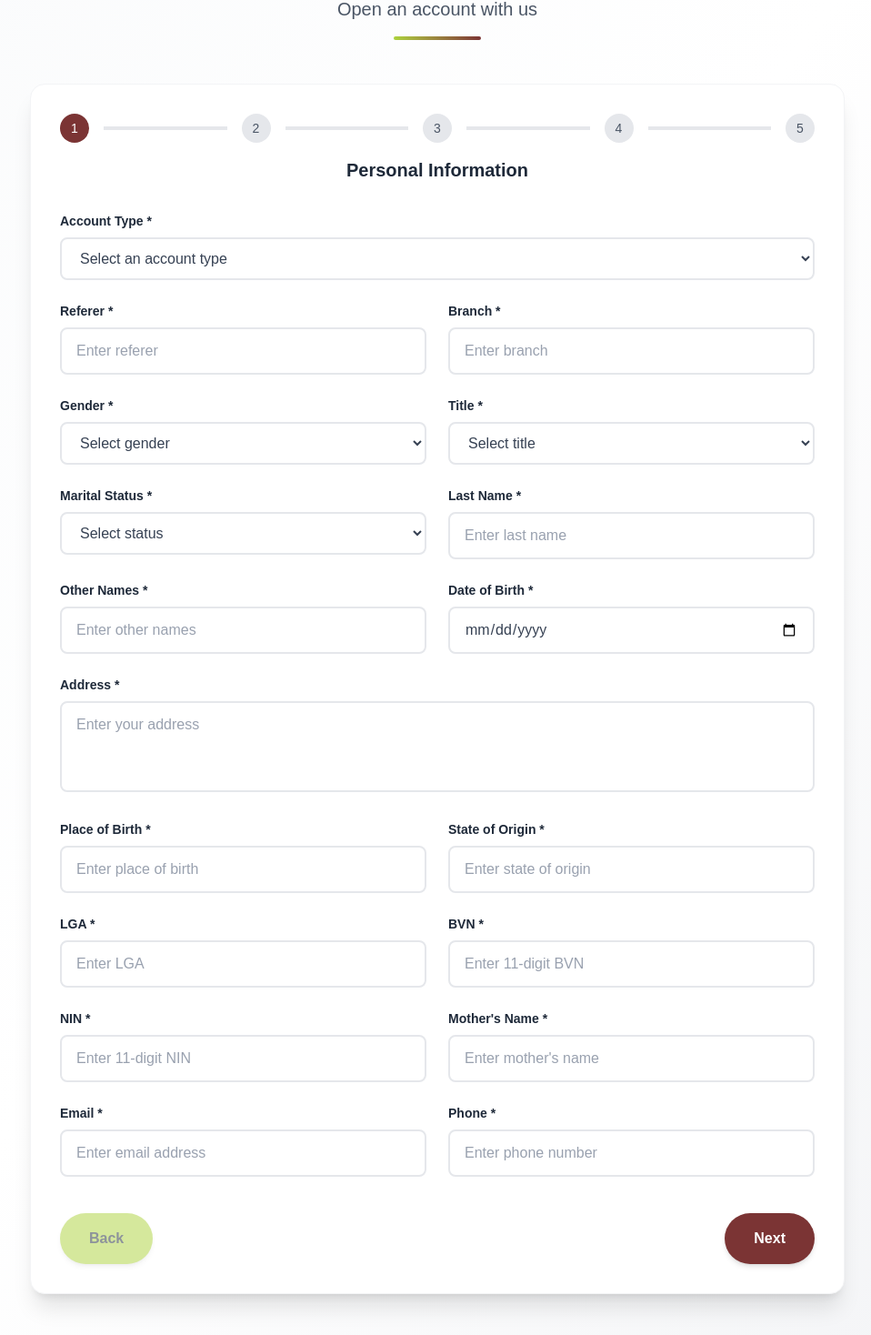
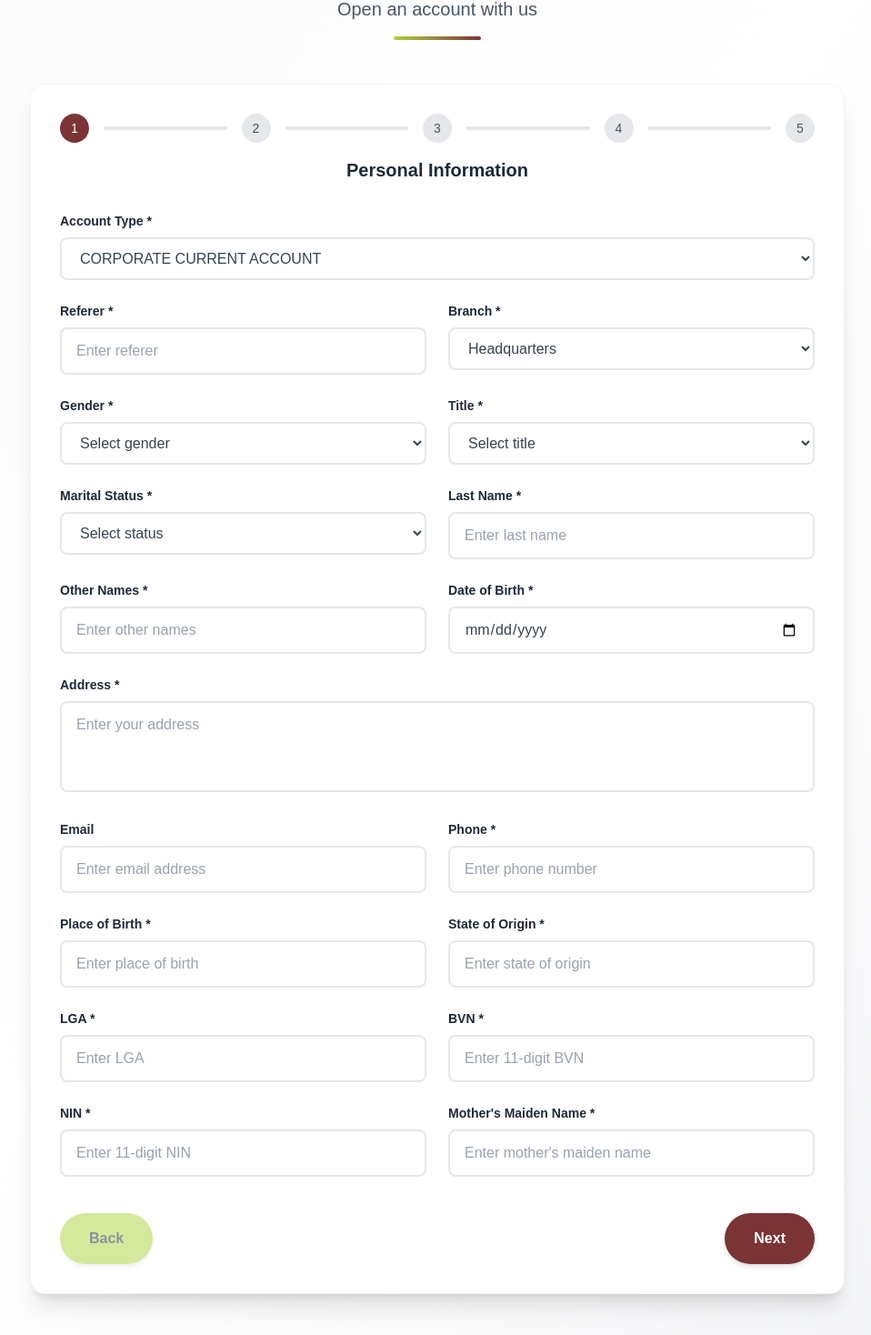
Before and after one commit to UMFB-DEV/UMFB-CREATE-ACCOUNT-FORM, a Next.js app: page / in a window 1280 px wide. Shown: the part 275-1743 px from the top of the page at 91% size, without its empty margins (159-1117 px from the left). Built offline with nearby package versions, Linux system fonts and the light colour scheme.

Commit message:
email configuration update

```diff
--- a/components/steps/NextOfKinStep.tsx
+++ b/components/steps/NextOfKinStep.tsx
@@ -46,7 +46,7 @@ export function NextOfKinStep({ form }: NextOfKinStepProps) {
         {/* Next of Kin Email */}
         <div>
           <label className="block text-sm font-semibold text-gray-800 mb-2">
-            Next of Kin Email *
+            Next of Kin Email
           </label>
           <input
             type="email"
--- a/components/steps/PersonalInfoStep.tsx
+++ b/components/steps/PersonalInfoStep.tsx
@@ -1,12 +1,15 @@
-import { UseFormReturn } from 'react-hook-form';
-import { ContactForm } from '@/lib/validation';
+import { UseFormReturn } from "react-hook-form";
+import { ContactForm } from "@/lib/validation";
 
 interface PersonalInfoStepProps {
   form: UseFormReturn<ContactForm>;
 }
 
 export function PersonalInfoStep({ form }: PersonalInfoStepProps) {
-  const { register, formState: { errors } } = form;
+  const {
+    register,
+    formState: { errors },
+  } = form;
 
   return (
     <div className="space-y-6">
@@ -17,29 +20,44 @@ export function PersonalInfoStep({ form }: PersonalInfoStepProps) {
             Account Type *
           </label>
           <select
-            {...register('accountType')}
+            {...register("accountType")}
             className="w-full px-4 py-3 border-2 border-gray-200 rounded-lg focus:outline-none focus:ring-2 focus:ring-[#7B3434] focus:border-[#7B3434] text-gray-700 bg-white transition-all duration-200"
           >
-            <option value="">Select an account type</option>
-            <option value="CORPORATE CURRENT ACCOUNT">CORPORATE CURRENT ACCOUNT</option>
+            <option value="" disabled>
+              Select an account type
+            </option>
+            <option value="CORPORATE CURRENT ACCOUNT">
+              CORPORATE CURRENT ACCOUNT
+            </option>
             <option value="DAILY SAVINGS ACCOUNT">DAILY SAVINGS ACCOUNT</option>
             <option value="GROUP SAVINGS ACCOUNT">GROUP SAVINGS ACCOUNT</option>
             <option value="JOLLY BOUNTY">JOLLY BOUNTY</option>
             <option value="JOLLY FLEX">JOLLY FLEX</option>
             <option value="JOLLY SUPER">JOLLY SUPER</option>
-            <option value="LOAN EQUITY CONTRIBUTION-MANDATORY ACCOUNT">LOAN EQUITY CONTRIBUTION-MANDATORY ACCOUNT</option>
-            <option value="MUTUAL FUNDS INVESTMENT ACCOUNT">MUTUAL FUNDS INVESTMENT ACCOUNT</option>
+            <option value="LOAN EQUITY CONTRIBUTION-MANDATORY ACCOUNT">
+              LOAN EQUITY CONTRIBUTION-MANDATORY ACCOUNT
+            </option>
+            <option value="MUTUAL FUNDS INVESTMENT ACCOUNT">
+              MUTUAL FUNDS INVESTMENT ACCOUNT
+            </option>
             <option value="MYGOAL TARGET SAVINGS">MYGOAL TARGET SAVINGS</option>
-            <option value="BVN">BVN</option>
-            <option value="MYumbrella TERGET SAVINGS ACCOUNT">MYumbrella TERGET SAVINGS ACCOUNT</option>
-            <option value="PRESTIGE TARGET SAVINGS QR-CODE SAVINGS ACCOUNT">PRESTIGE TARGET SAVINGS QR-CODE SAVINGS ACCOUNT</option>
-            <option value="REGULAR SAVINGS ACCOUNT">REGULAR SAVINGS ACCOUNT</option>
+            <option value="MYumbrella TERGET SAVINGS ACCOUNT">
+              MYumbrella TERGET SAVINGS ACCOUNT
+            </option>
+            <option value="PRESTIGE TARGET SAVINGS QR-CODE SAVINGS ACCOUNT">
+              PRESTIGE TARGET SAVINGS QR-CODE SAVINGS ACCOUNT
+            </option>
+            <option value="REGULAR SAVINGS ACCOUNT">
+              REGULAR SAVINGS ACCOUNT
+            </option>
             <option value="SME FLEX ACCOUNT">SME FLEX ACCOUNT</option>
             <option value="STAFF CURRENT ACCOUNT">STAFF CURRENT ACCOUNT</option>
             <option value="STAFF SAVINGS ACCOUNT">STAFF SAVINGS ACCOUNT</option>
           </select>
           {errors.accountType && (
-            <p className="mt-1 text-sm text-red-600 font-medium">{errors.accountType.message}</p>
+            <p className="mt-1 text-sm text-red-600 font-medium">
+              {errors.accountType.message}
+            </p>
           )}
         </div>
 
@@ -50,12 +68,14 @@ export function PersonalInfoStep({ form }: PersonalInfoStepProps) {
           </label>
           <input
             type="text"
-            {...register('referer')}
+            {...register("referer")}
             className="w-full px-4 py-3 border-2 border-gray-200 rounded-lg focus:outline-none focus:ring-2 focus:ring-[#7B3434] focus:border-[#7B3434] text-gray-700 placeholder-gray-400 transition-all duration-200"
             placeholder="Enter referer"
           />
           {errors.referer && (
-            <p className="mt-1 text-sm text-red-600 font-medium">{errors.referer.message}</p>
+            <p className="mt-1 text-sm text-red-600 font-medium">
+              {errors.referer.message}
+            </p>
           )}
         </div>
 
@@ -64,14 +84,20 @@ export function PersonalInfoStep({ form }: PersonalInfoStepProps) {
           <label className="block text-sm font-semibold text-gray-800 mb-2">
             Branch *
           </label>
-          <input
-            type="text"
-            {...register('branch')}
-            className="w-full px-4 py-3 border-2 border-gray-200 rounded-lg focus:outline-none focus:ring-2 focus:ring-[#7B3434] focus:border-[#7B3434] text-gray-700 placeholder-gray-400 transition-all duration-200"
-            placeholder="Enter branch"
-          />
+          <select
+            {...register("branch")}
+            className="w-full px-4 py-3 border-2 border-gray-200 rounded-lg focus:outline-none focus:ring-2 focus:ring-[#7B3434] focus:border-[#7B3434] text-gray-700 bg-white transition-all duration-200"
+          >
+            <option value="" disabled>
+              Select a branch
+            </option>
+            <option value="Headquarters">Headquarters</option>
+            <option value="Idi Araba Branch">Idi Araba Branch</option>
+          </select>
           {errors.branch && (
-            <p className="mt-1 text-sm text-red-600 font-medium">{errors.branch.message}</p>
+            <p className="mt-1 text-sm text-red-600 font-medium">
+              {errors.branch.message}
+            </p>
           )}
         </div>
 
@@ -81,7 +107,7 @@ export function PersonalInfoStep({ form }: PersonalInfoStepProps) {
             Gender *
           </label>
           <select
-            {...register('gender')}
+            {...register("gender")}
             className="w-full px-4 py-3 border-2 border-gray-200 rounded-lg focus:outline-none focus:ring-2 focus:ring-[#7B3434] focus:border-[#7B3434] text-gray-700 bg-white transition-all duration-200"
           >
             <option value="">Select gender</option>
@@ -90,7 +116,9 @@ export function PersonalInfoStep({ form }: PersonalInfoStepProps) {
             <option value="Other">Other</option>
           </select>
           {errors.gender && (
-            <p className="mt-1 text-sm text-red-600 font-medium">{errors.gender.message}</p>
+            <p className="mt-1 text-sm text-red-600 font-medium">
+              {errors.gender.message}
+            </p>
           )}
         </div>
 
@@ -100,7 +128,7 @@ export function PersonalInfoStep({ form }: PersonalInfoStepProps) {
             Title *
           </label>
           <select
-            {...register('title')}
+            {...register("title")}
             className="w-full px-4 py-3 border-2 border-gray-200 rounded-lg focus:outline-none focus:ring-2 focus:ring-[#7B3434] focus:border-[#7B3434] text-gray-700 bg-white transition-all duration-200"
           >
             <option value="">Select title</option>
@@ -111,7 +139,9 @@ export function PersonalInfoStep({ form }: PersonalInfoStepProps) {
             <option value="Prof">Prof</option>
           </select>
           {errors.title && (
-            <p className="mt-1 text-sm text-red-600 font-medium">{errors.title.message}</p>
+            <p className="mt-1 text-sm text-red-600 font-medium">
+              {errors.title.message}
+            </p>
           )}
         </div>
 
@@ -121,7 +151,7 @@ export function PersonalInfoStep({ form }: PersonalInfoStepProps) {
             Marital Status *
           </label>
           <select
-            {...register('maritalStatus')}
+            {...register("maritalStatus")}
             className="w-full px-4 py-3 border-2 border-gray-200 rounded-lg focus:outline-none focus:ring-2 focus:ring-[#7B3434] focus:border-[#7B3434] text-gray-700 bg-white transition-all duration-200"
           >
             <option value="">Select status</option>
@@ -130,7 +160,9 @@ export function PersonalInfoStep({ form }: PersonalInfoStepProps) {
             <option value="Other">Other</option>
           </select>
           {errors.maritalStatus && (
-            <p className="mt-1 text-sm text-red-600 font-medium">{errors.maritalStatus.message}</p>
+            <p className="mt-1 text-sm text-red-600 font-medium">
+              {errors.maritalStatus.message}
+            </p>
           )}
         </div>
 
@@ -141,12 +173,14 @@ export function PersonalInfoStep({ form }: PersonalInfoStepProps) {
           </label>
           <input
             type="text"
-            {...register('lastName')}
+            {...register("lastName")}
             className="w-full px-4 py-3 border-2 border-gray-200 rounded-lg focus:outline-none focus:ring-2 focus:ring-[#7B3434] focus:border-[#7B3434] text-gray-700 placeholder-gray-400 transition-all duration-200"
             placeholder="Enter last name"
           />
           {errors.lastName && (
-            <p className="mt-1 text-sm text-red-600 font-medium">{errors.lastName.message}</p>
+            <p className="mt-1 text-sm text-red-600 font-medium">
+              {errors.lastName.message}
+            </p>
           )}
         </div>
 
@@ -157,12 +191,14 @@ export function PersonalInfoStep({ form }: PersonalInfoStepProps) {
           </label>
           <input
             type="text"
-            {...register('otherNames')}
+            {...register("otherNames")}
             className="w-full px-4 py-3 border-2 border-gray-200 rounded-lg focus:outline-none focus:ring-2 focus:ring-[#7B3434] focus:border-[#7B3434] text-gray-700 placeholder-gray-400 transition-all duration-200"
             placeholder="Enter other names"
           />
           {errors.otherNames && (
-            <p className="mt-1 text-sm text-red-600 font-medium">{errors.otherNames.message}</p>
+            <p className="mt-1 text-sm text-red-600 font-medium">
+              {errors.otherNames.message}
+            </p>
           )}
         </div>
 
@@ -173,11 +209,13 @@ export function PersonalInfoStep({ form }: PersonalInfoStepProps) {
           </label>
           <input
             type="date"
-            {...register('dateOfBirth')}
+            {...register("dateOfBirth")}
             className="w-full px-4 py-3 border-2 border-gray-200 rounded-lg focus:outline-none focus:ring-2 focus:ring-[#7B3434] focus:border-[#7B3434] text-gray-700 transition-all duration-200"
           />
           {errors.dateOfBirth && (
-            <p className="mt-1 text-sm text-red-600 font-medium">{errors.dateOfBirth.message}</p>
+            <p className="mt-1 text-sm text-red-600 font-medium">
+              {errors.dateOfBirth.message}
+            </p>
           )}
         </div>
 
@@ -187,13 +225,51 @@ export function PersonalInfoStep({ form }: PersonalInfoStepProps) {
             Address *
           </label>
           <textarea
-            {...register('address')}
+            {...register("address")}
             rows={3}
             className="w-full px-4 py-3 border-2 border-gray-200 rounded-lg focus:outline-none focus:ring-2 focus:ring-[#7B3434] focus:border-[#7B3434] text-gray-700 placeholder-gray-400 transition-all duration-200 resize-none"
             placeholder="Enter your address"
           />
           {errors.address && (
-            <p className="mt-1 text-sm text-red-600 font-medium">{errors.address.message}</p>
+            <p className="mt-1 text-sm text-red-600 font-medium">
+              {errors.address.message}
+            </p>
+          )}
+        </div>
+
+        {/* Email */}
+        <div>
+          <label className="block text-sm font-semibold text-gray-800 mb-2">
+            Email
+          </label>
+          <input
+            type="email"
+            {...register("email")}
+            className="w-full px-4 py-3 border-2 border-gray-200 rounded-lg focus:outline-none focus:ring-2 focus:ring-[#7B3434] focus:border-[#7B3434] text-gray-700 placeholder-gray-400 transition-all duration-200"
+            placeholder="Enter email address"
+          />
+          {errors.email && (
+            <p className="mt-1 text-sm text-red-600 font-medium">
+              {errors.email.message}
+            </p>
+          )}
+        </div>
+
+        {/* Phone */}
+        <div>
+          <label className="block text-sm font-semibold text-gray-800 mb-2">
+            Phone *
+          </label>
+          <input
+            type="tel"
+            {...register("phone")}
+            className="w-full px-4 py-3 border-2 border-gray-200 rounded-lg focus:outline-none focus:ring-2 focus:ring-[#7B3434] focus:border-[#7B3434] text-gray-700 placeholder-gray-400 transition-all duration-200"
+            placeholder="Enter phone number"
+          />
+          {errors.phone && (
+            <p className="mt-1 text-sm text-red-600 font-medium">
+              {errors.phone.message}
+            </p>
           )}
         </div>
 
@@ -204,12 +280,14 @@ export function PersonalInfoStep({ form }: PersonalInfoStepProps) {
           </label>
           <input
             type="text"
-            {...register('placeOfBirth')}
+            {...register("placeOfBirth")}
             className="w-full px-4 py-3 border-2 border-gray-200 rounded-lg focus:outline-none focus:ring-2 focus:ring-[#7B3434] focus:border-[#7B3434] text-gray-700 placeholder-gray-400 transition-all duration-200"
             placeholder="Enter place of birth"
           />
           {errors.placeOfBirth && (
-            <p className="mt-1 text-sm text-red-600 font-medium">{errors.placeOfBirth.message}</p>
+            <p className="mt-1 text-sm text-red-600 font-medium">
+              {errors.placeOfBirth.message}
+            </p>
           )}
         </div>
 
@@ -220,12 +298,14 @@ export function PersonalInfoStep({ form }: PersonalInfoStepProps) {
           </label>
           <input
             type="text"
-            {...register('stateOfOrigin')}
+            {...register("stateOfOrigin")}
             className="w-full px-4 py-3 border-2 border-gray-200 rounded-lg focus:outline-none focus:ring-2 focus:ring-[#7B3434] focus:border-[#7B3434] text-gray-700 placeholder-gray-400 transition-all duration-200"
             placeholder="Enter state of origin"
           />
           {errors.stateOfOrigin && (
-            <p className="mt-1 text-sm text-red-600 font-medium">{errors.stateOfOrigin.message}</p>
+            <p className="mt-1 text-sm text-red-600 font-medium">
+              {errors.stateOfOrigin.message}
+            </p>
           )}
         </div>
 
@@ -236,12 +316,14 @@ export function PersonalInfoStep({ form }: PersonalInfoStepProps) {
           </label>
           <input
             type="text"
-            {...register('lga')}
+            {...register("lga")}
             className="w-full px-4 py-3 border-2 border-gray-200 rounded-lg focus:outline-none focus:ring-2 focus:ring-[#7B3434] focus:border-[#7B3434] text-gray-700 placeholder-gray-400 transition-all duration-200"
             placeholder="Enter LGA"
           />
           {errors.lga && (
-            <p className="mt-1 text-sm text-red-600 font-medium">{errors.lga.message}</p>
+            <p className="mt-1 text-sm text-red-600 font-medium">
+              {errors.lga.message}
+            </p>
           )}
         </div>
 
@@ -252,13 +334,15 @@ export function PersonalInfoStep({ form }: PersonalInfoStepProps) {
           </label>
           <input
             type="text"
-            {...register('bvn')}
+            {...register("bvn")}
             className="w-full px-4 py-3 border-2 border-gray-200 rounded-lg focus:outline-none focus:ring-2 focus:ring-[#7B3434] focus:border-[#7B3434] text-gray-700 placeholder-gray-400 transition-all duration-200"
             placeholder="Enter 11-digit BVN"
             maxLength={11}
           />
           {errors.bvn && (
-            <p className="mt-1 text-sm text-red-600 font-medium">{errors.bvn.message}</p>
+            <p className="mt-1 text-sm text-red-600 font-medium">
+              {errors.bvn.message}
+            </p>
           )}
         </div>
 
@@ -269,61 +353,33 @@ export function PersonalInfoStep({ form }: PersonalInfoStepProps) {
           </label>
           <input
             type="text"
-            {...register('nin')}
+            {...register("nin")}
             className="w-full px-4 py-3 border-2 border-gray-200 rounded-lg focus:outline-none focus:ring-2 focus:ring-[#7B3434] focus:border-[#7B3434] text-gray-700 placeholder-gray-400 transition-all duration-200"
             placeholder="Enter 11-digit NIN"
             maxLength={11}
           />
           {errors.nin && (
-            <p className="mt-1 text-sm text-red-600 font-medium">{errors.nin.message}</p>
+            <p className="mt-1 text-sm text-red-600 font-medium">
+              {errors.nin.message}
+            </p>
           )}
         </div>
 
-        {/* Mother's Name */}
+        {/* Mother's Maiden Name */}
         <div>
           <label className="block text-sm font-semibold text-gray-800 mb-2">
-            Mother's Name *
+            Mother&apos;s Maiden Name *
           </label>
           <input
             type="text"
-            {...register('mothersName')}
+            {...register("mothersName")}
             className="w-full px-4 py-3 border-2 border-gray-200 rounded-lg focus:outline-none focus:ring-2 focus:ring-[#7B3434] focus:border-[#7B3434] text-gray-700 placeholder-gray-400 transition-all duration-200"
-            placeholder="Enter mother's name"
+            placeholder="Enter mother's maiden name"
           />
           {errors.mothersName && (
-            <p className="mt-1 text-sm text-red-600 font-medium">{errors.mothersName.message}</p>
-          )}
-        </div>
-
-        {/* Email */}
-        <div>
-          <label className="block text-sm font-semibold text-gray-800 mb-2">
-            Email *
-          </label>
-          <input
-            type="email"
-            {...register('email')}
-            className="w-full px-4 py-3 border-2 border-gray-200 rounded-lg focus:outline-none focus:ring-2 focus:ring-[#7B3434] focus:border-[#7B3434] text-gray-700 placeholder-gray-400 transition-all duration-200"
-            placeholder="Enter email address"
-          />
-          {errors.email && (
-            <p className="mt-1 text-sm text-red-600 font-medium">{errors.email.message}</p>
-          )}
-        </div>
-
-        {/* Phone */}
-        <div>
-          <label className="block text-sm font-semibold text-gray-800 mb-2">
-            Phone *
-          </label>
-          <input
-            type="tel"
-            {...register('phone')}
-            className="w-full px-4 py-3 border-2 border-gray-200 rounded-lg focus:outline-none focus:ring-2 focus:ring-[#7B3434] focus:border-[#7B3434] text-gray-700 placeholder-gray-400 transition-all duration-200"
-            placeholder="Enter phone number"
-          />
-          {errors.phone && (
-            <p className="mt-1 text-sm text-red-600 font-medium">{errors.phone.message}</p>
+            <p className="mt-1 text-sm text-red-600 font-medium">
+              {errors.mothersName.message}
+            </p>
           )}
         </div>
       </div>
--- a/lib/validation.ts
+++ b/lib/validation.ts
@@ -33,7 +33,6 @@ export const personalInfoSchema = z.object({
     'LOAN EQUITY CONTRIBUTION-MANDATORY ACCOUNT',
     'MUTUAL FUNDS INVESTMENT ACCOUNT',
     'MYGOAL TARGET SAVINGS',
-    'BVN',
     'MYumbrella TERGET SAVINGS ACCOUNT',
     'PRESTIGE TARGET SAVINGS QR-CODE SAVINGS ACCOUNT',
     'REGULAR SAVINGS ACCOUNT',
@@ -64,7 +63,7 @@ export const personalInfoSchema = z.object({
   bvn: z.string().min(11, 'BVN must be 11 digits').max(11, 'BVN must be 11 digits'),
   nin: z.string().min(11, 'NIN must be 11 digits').max(11, 'NIN must be 11 digits'),
   mothersName: z.string().min(1, "Mother's name is required"),
-  email: z.string().email('Please enter a valid email address'),
+  email: z.string().email('Please enter a valid email address').optional().or(z.literal('')),
   phone: z.string().min(10, 'Phone number must be at least 10 digits'),
 });
 
@@ -83,7 +82,7 @@ export const employmentInfoSchema = z.object({
 export const nextOfKinSchema = z.object({
   nextOfKinName: z.string().min(1, 'Next of kin name is required'),
   nextOfKinPhone: z.string().min(10, 'Next of kin phone must be at least 10 digits'),
-  nextOfKinEmail: z.string().email('Please enter a valid email for next of kin'),
+  nextOfKinEmail: z.string().email('Please enter a valid email for next of kin').optional().or(z.literal('')),
   nextOfKinRelationship: z.string().min(1, 'Relationship is required'),
 });
 
```
Also changed, not shown: app/api/submit-form/route.ts (+8 -4 lines).
